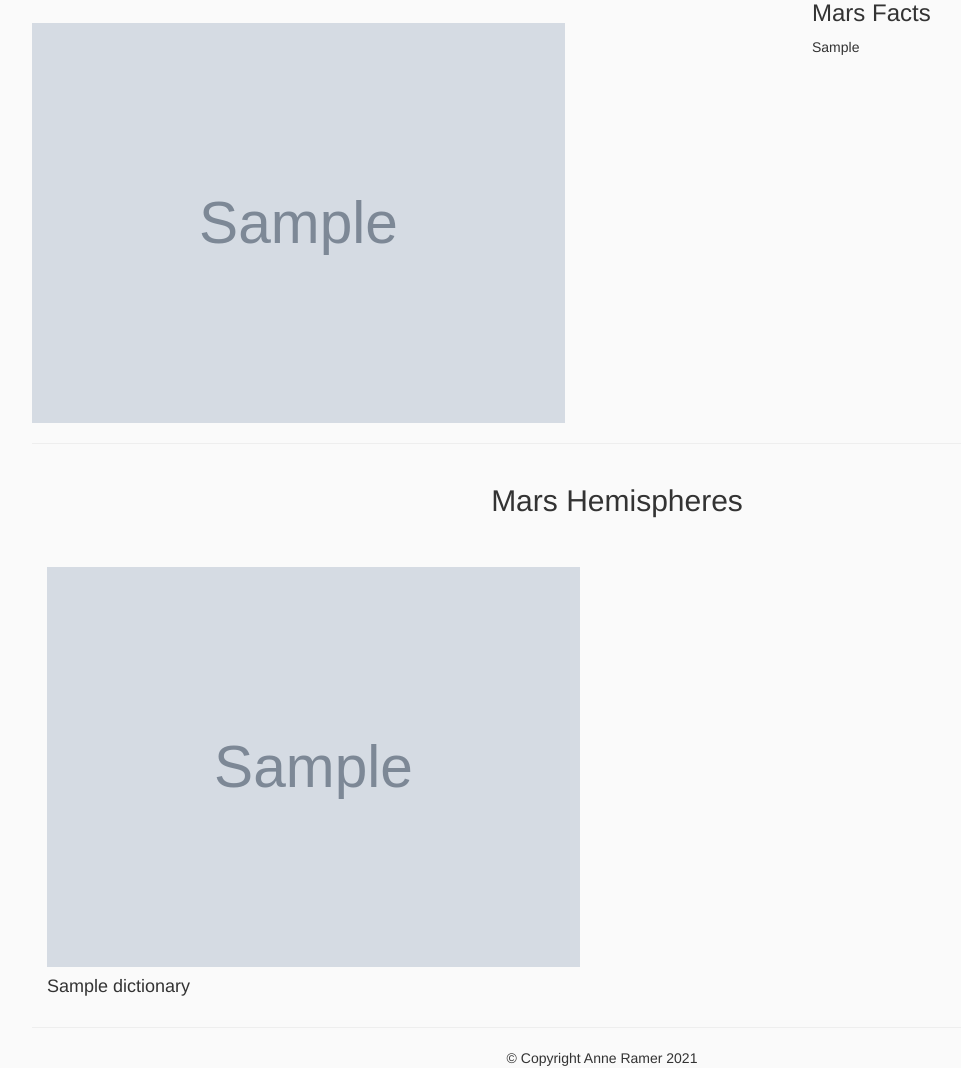
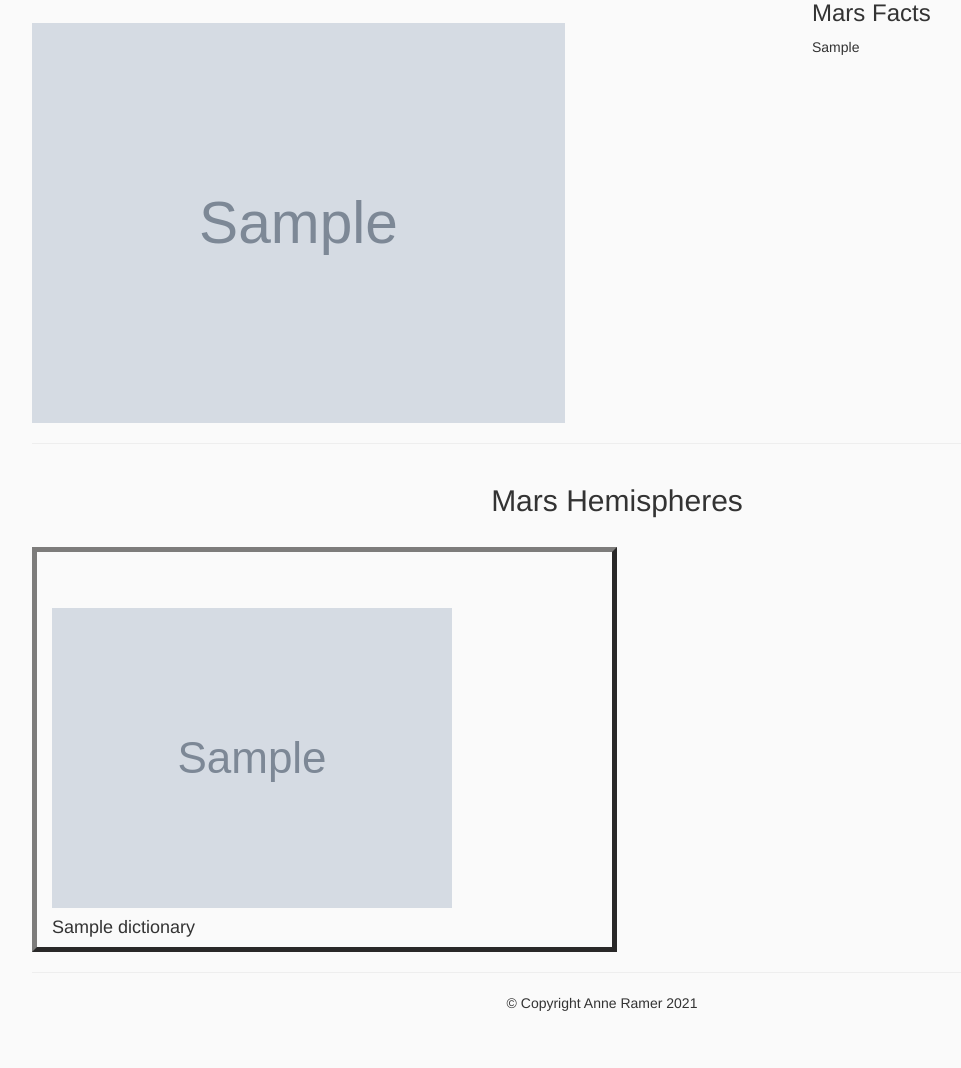
Before and after one commit to amramer45/web-scraping-challenge, a Flask app: page / in a window 1280 px wide. Shown: the part 525-1593 px from the top of the page, without its empty margins (38-999 px from the left). After the commit the page ends 1536 px from the top, so only its background shows below. Run offline with Flask 2, Linux system fonts and the light colour scheme; grey boxes marked "Sample" are stand-in pictures; a database or web service that is not in the repository returns one stand-in record (values such as "Sample title"); some libraries are stand-ins or nearby versions.

Commit message:
screenshots

```diff
--- a/Missions_to_Mars/templates/index.html
+++ b/Missions_to_Mars/templates/index.html
@@ -60,10 +60,10 @@
         </br>
         <div class="row">
           {% for dictionary in mars_data.hem_list %}
-            <div class="col-md-6 border">
+            <div class="col-md-6 border" style="padding-top: 3%; border:rgb(125, 124, 123); border-width:5px; border-style:outset;">
             </br>
               <div>
-                <img src="{{dictionary.img_url}}" alt="featured_mars_hemisphere" style="max-width: 100%; height: 400px">
+                <img src="{{dictionary.img_url}}" alt="featured_mars_hemisphere" style="max-width: 100%; max-height: 100%">
               </div>
               <div>
                 <h4>{{dictionary.title}}</h4>
```
Also changed, not shown: 4 other files.
